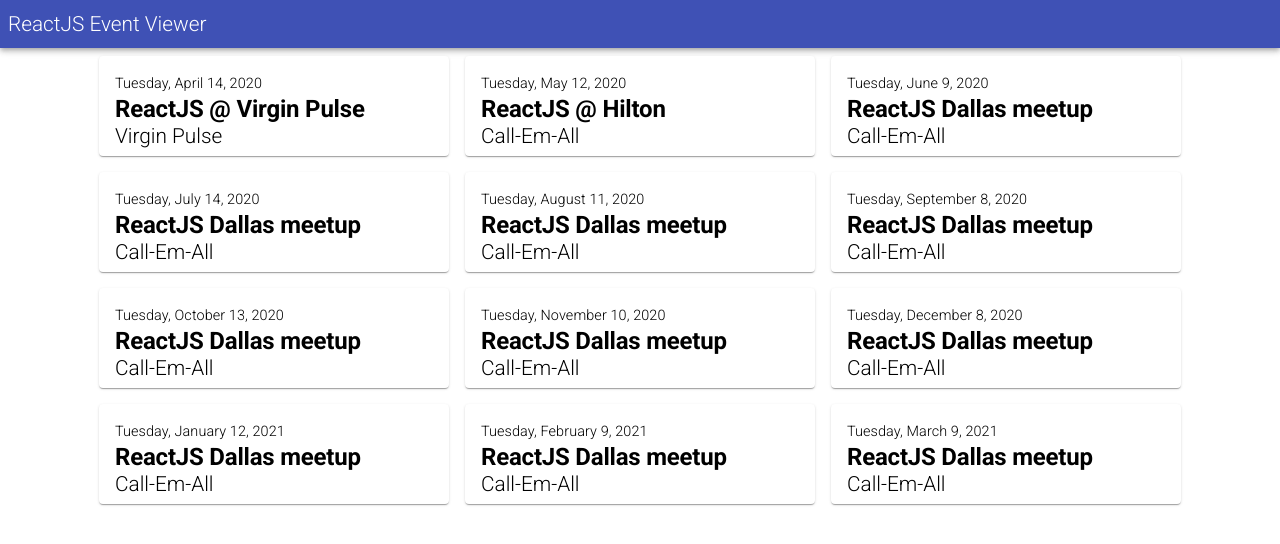
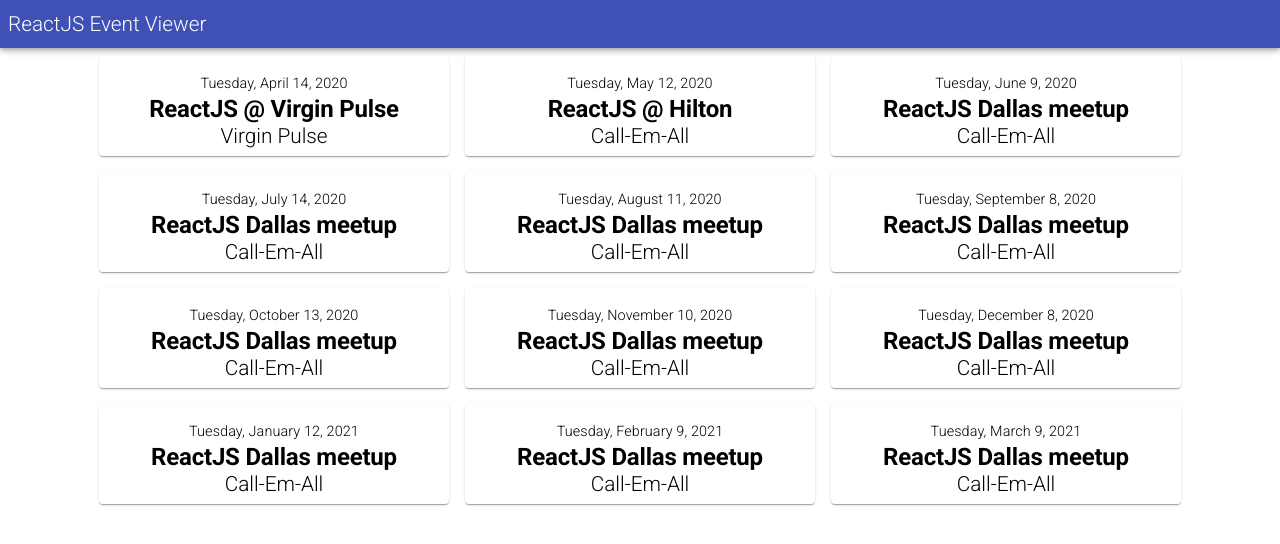
Before and after one commit to jawshaw95/cae-coding-challenge, a React (Create React App) app: page / in a window 1280 px wide. Shown: the top 544 px of the page. Built offline with nearby package versions, Linux system fonts and the light colour scheme.

Commit message:
center text

```diff
--- a/src/EventCard/EventCard.js
+++ b/src/EventCard/EventCard.js
@@ -12,7 +12,8 @@
 const useStyles = makeStyles(theme => ({
   card: {
     height: "100px",
-    width: "350px"
+    width: "350px",
+    textAlign: 'center'
   },
   cardButton: {
     textDecoration: "none",
```
